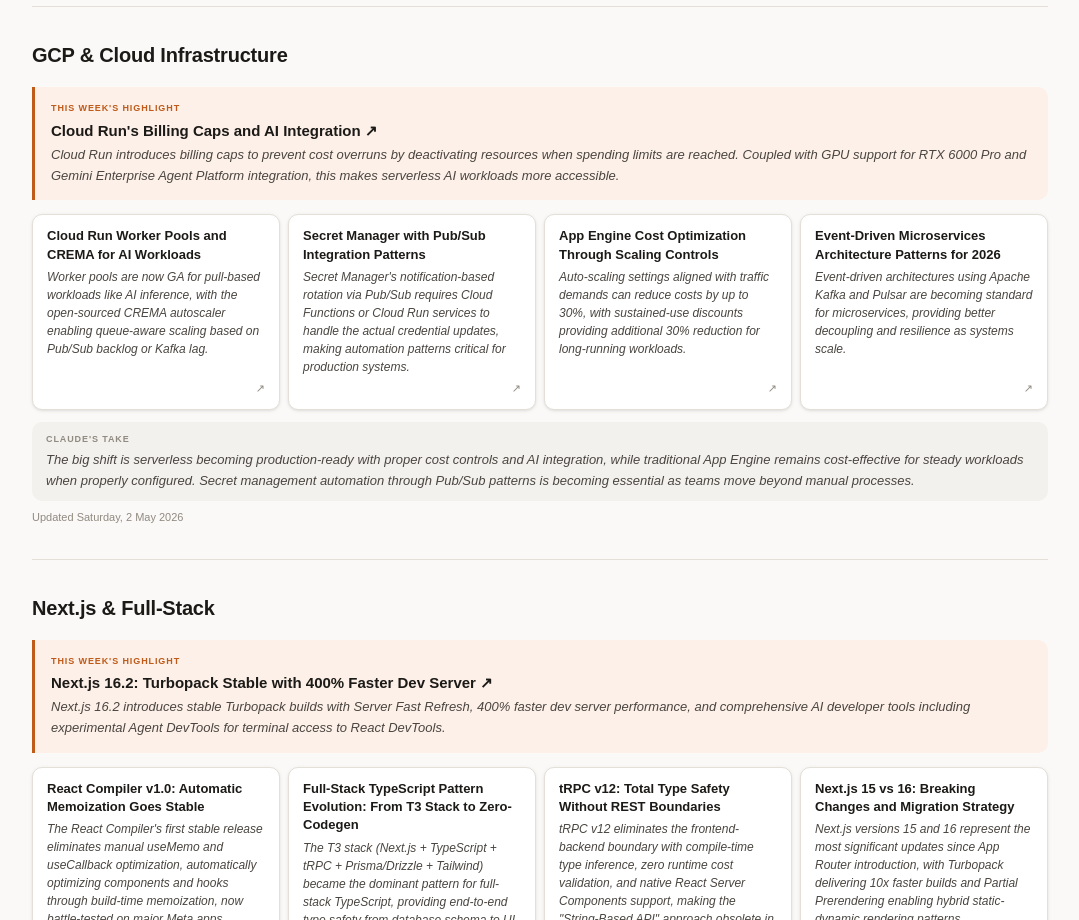
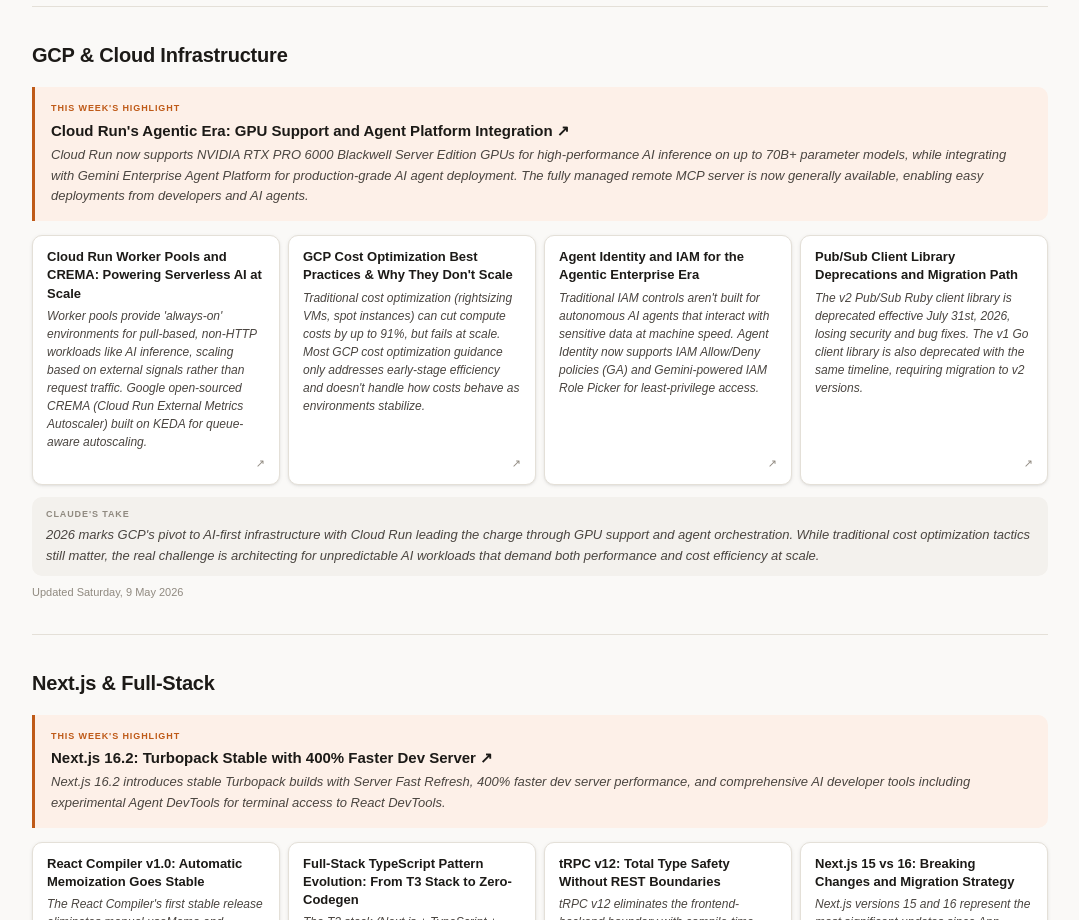
Before and after one commit to funfairlabs-incubator/learning-monkey-switch, a plain HTML site: page index.html in a window 1280 px wide. Shown: the part 1080-2000 px from the top of the page, without its empty margins (100-1179 px from the left). Drawn offline with Linux system fonts and the light colour scheme.

Commit message:
deploy: c6bf02dc65a59f1e464e0f9168be9d3af12eb030

```diff
--- a/index.html
+++ b/index.html
@@ -88,38 +88,38 @@
     <div class="highlight-card">
       <span class="highlight-label">This week's highlight</span>
       <a href="https://cloud.google.com/blog/products/serverless/whats-new-for-cloud-run-at-next26" target="_blank" rel="noopener noreferrer" class="highlight-link">
-        Cloud Run's Billing Caps and AI Integration ↗
+        Cloud Run's Agentic Era: GPU Support and Agent Platform Integration ↗
       </a>
-      <p class="highlight-summary"><cite index="2-14,2-15,10-29,10-30">Cloud Run introduces billing caps to prevent cost overruns by deactivating resources when spending limits are reached. Coupled with GPU support for RTX 6000 Pro and Gemini Enterprise Agent Platform integration, this makes serverless AI workloads more accessible.</cite></p>
+      <p class="highlight-summary"><cite index='3-1,3-7'>Cloud Run now supports NVIDIA RTX PRO 6000 Blackwell Server Edition GPUs for high-performance AI inference on up to 70B+ parameter models, while integrating with Gemini Enterprise Agent Platform for production-grade AI agent deployment.</cite> <cite index='1-13,3-12'>The fully managed remote MCP server is now generally available, enabling easy deployments from developers and AI agents.</cite></p>
     </div>
     <div class="resources-grid">
 
     <a href="https://cloud.google.com/blog/topics/inside-google-cloud/whats-new-google-cloud" target="_blank" rel="noopener noreferrer" class="resource-card">
-      <span class="resource-title">Cloud Run Worker Pools and CREMA for AI Workloads</span>
-      <span class="resource-why"><cite index="3-27,3-28,3-29,3-30">Worker pools are now GA for pull-based workloads like AI inference, with the open-sourced CREMA autoscaler enabling queue-aware scaling based on Pub/Sub backlog or Kafka lag.</cite></span>
+      <span class="resource-title">Cloud Run Worker Pools and CREMA: Powering Serverless AI at Scale</span>
+      <span class="resource-why"><cite index='4-27,4-28'>Worker pools provide 'always-on' environments for pull-based, non-HTTP workloads like AI inference, scaling based on external signals rather than request traffic.</cite> <cite index='4-30'>Google open-sourced CREMA (Cloud Run External Metrics Autoscaler) built on KEDA for queue-aware autoscaling.</cite></span>
       <span class="resource-link-icon">↗</span>
     </a>
-    <a href="https://computingforgeeks.com/google-cloud-secret-manager-tutorial/" target="_blank" rel="noopener noreferrer" class="resource-card">
-      <span class="resource-title">Secret Manager with Pub/Sub Integration Patterns</span>
-      <span class="resource-why"><cite index="21-2,21-3,21-13,21-14">Secret Manager's notification-based rotation via Pub/Sub requires Cloud Functions or Cloud Run services to handle the actual credential updates, making automation patterns critical for production systems.</cite></span>
+    <a href="https://www.usage.ai/blog/gcp-cost-optimization-best-practices" target="_blank" rel="noopener noreferrer" class="resource-card">
+      <span class="resource-title">GCP Cost Optimization Best Practices & Why They Don't Scale</span>
+      <span class="resource-why"><cite index='11-4,12-17'>Traditional cost optimization (rightsizing VMs, spot instances) can cut compute costs by up to 91%, but fails at scale.</cite> <cite index='19-5,19-6'>Most GCP cost optimization guidance only addresses early-stage efficiency and doesn't handle how costs behave as environments stabilize.</cite></span>
       <span class="resource-link-icon">↗</span>
     </a>
-    <a href="https://moldstud.com/articles/p-maximize-efficiency-essential-google-app-engine-tips-for-cost-optimization" target="_blank" rel="noopener noreferrer" class="resource-card">
-      <span class="resource-title">App Engine Cost Optimization Through Scaling Controls</span>
-      <span class="resource-why"><cite index="14-5,14-6,14-7,14-8">Auto-scaling settings aligned with traffic demands can reduce costs by up to 30%, with sustained-use discounts providing additional 30% reduction for long-running workloads.</cite></span>
+    <a href="https://cloud.google.com/blog/products/identity-security/whats-new-in-iam-security-governance-and-runtime-defense/" target="_blank" rel="noopener noreferrer" class="resource-card">
+      <span class="resource-title">Agent Identity and IAM for the Agentic Enterprise Era</span>
+      <span class="resource-why"><cite index='21-2,21-6'>Traditional IAM controls aren't built for autonomous AI agents that interact with sensitive data at machine speed.</cite> <cite index='21-17,21-18'>Agent Identity now supports IAM Allow/Deny policies (GA) and Gemini-powered IAM Role Picker for least-privilege access.</cite></span>
       <span class="resource-link-icon">↗</span>
     </a>
-    <a href="https://www.elightwalk.com/blog/cloud-native-architecture" target="_blank" rel="noopener noreferrer" class="resource-card">
-      <span class="resource-title">Event-Driven Microservices Architecture Patterns for 2026</span>
-      <span class="resource-why"><cite index="33-15,33-16,33-19">Event-driven architectures using Apache Kafka and Pulsar are becoming standard for microservices, providing better decoupling and resilience as systems scale.</cite></span>
+    <a href="https://docs.cloud.google.com/pubsub/docs/release-notes" target="_blank" rel="noopener noreferrer" class="resource-card">
+      <span class="resource-title">Pub/Sub Client Library Deprecations and Migration Path</span>
+      <span class="resource-why"><cite index='31-1,31-2,31-5'>The v2 Pub/Sub Ruby client library is deprecated effective July 31st, 2026, losing security and bug fixes.</cite> <cite index='31-19,31-22,31-23'>The v1 Go client library is also deprecated with the same timeline, requiring migration to v2 versions.</cite></span>
       <span class="resource-link-icon">↗</span>
     </a>
     </div>
     <div class="claude-take">
       <span class="take-label">Claude's take</span>
-      <p>The big shift is serverless becoming production-ready with proper cost controls and AI integration, while traditional App Engine remains cost-effective for steady workloads when properly configured. Secret management automation through Pub/Sub patterns is becoming essential as teams move beyond manual processes.</p>
+      <p>2026 marks GCP's pivot to AI-first infrastructure with Cloud Run leading the charge through GPU support and agent orchestration. While traditional cost optimization tactics still matter, the real challenge is architecting for unpredictable AI workloads that demand both performance and cost efficiency at scale.</p>
     </div>
-    <div class="section-meta">Updated Saturday, 2 May 2026</div>
+    <div class="section-meta">Updated Saturday, 9 May 2026</div>
   </section>
 
   <section class="topic-section">
```
